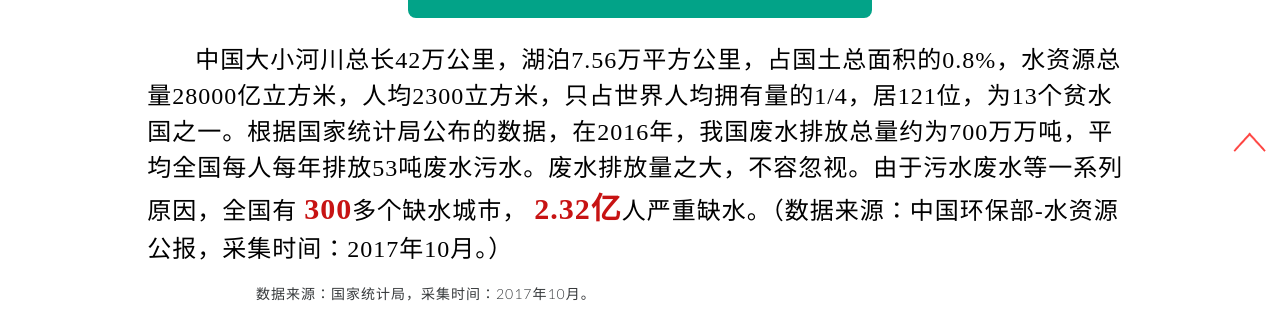
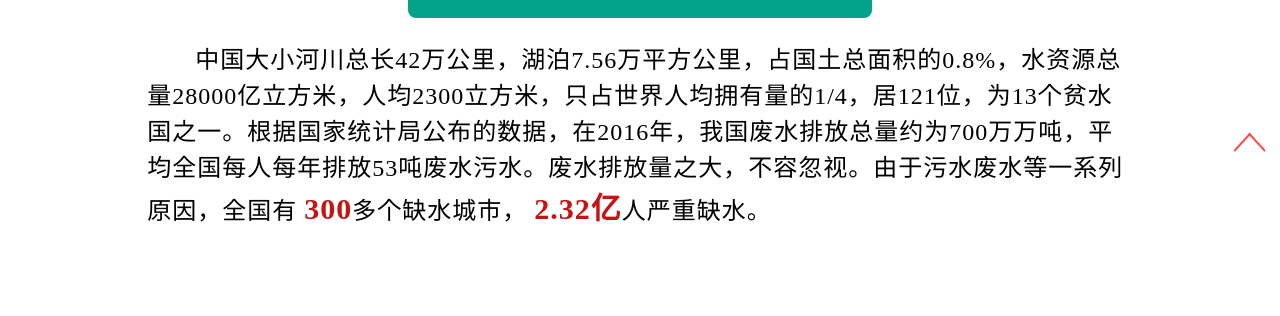
Before and after one commit to caijianfang01/caijianfang01.github.io, a plain HTML site: page index.html in a window 1280 px wide. Shown: the part 636-952 px from the top of the page. Drawn offline with nearby package versions, Linux system fonts and the light colour scheme; some packages are replaced by stand-ins of ours; files that its build step writes are made by us from their sources; a script that the page names is missing.

Commit message:
Update index.html

```diff
--- a/index.html
+++ b/index.html
@@ -287,7 +287,7 @@ Smartphone Compatible web template, free webdesigns for Nokia, Samsung, LG, Sony
             <div class='kuang'>
                 <p class="zhengwen">中国大小河川总长42万公里，湖泊7.56万平方公里，占国土总面积的0.8%，水资源总量28000亿立方米，人均2300立方米，只占世界人均拥有量的1/4，居121位，为13个贫水国之一。根据国家统计局公布的数据，在2016年，我国废水排放总量约为700万万吨，平均全国每人每年排放53吨废水污水。废水排放量之大，不容忽视。由于污水废水等一系列原因，全国有
                     <sapn style="color:rgb(199, 19, 19);font-size:30px;font-weight:bold">300</sapn>多个缺水城市，
-                    <sapn style="color:rgb(199, 19, 19);font-size:30px;font-weight:bold">2.32亿</sapn>人严重缺水。（数据来源：中国环保部-水资源公报，采集时间：2017年10月。）</p>
+                    <sapn style="color:rgb(199, 19, 19);font-size:30px;font-weight:bold">2.32亿</sapn>人严重缺水。</p>
             </div>
             <div style="width:60%;height:650px;overflow:hidden">
                 <div class='tableauPlaceholder' id='viz1512992029422' style='position: relative'><noscript><a href='#'><img alt='各省人口总数与年废水排放总量（颜色由浅到深：排放总量小到大  面积由小到大：人口从少到多） ' src='https:&#47;&#47;public.tableau.com&#47;static&#47;images&#47;wa&#47;wangye&#47;sheet0&#47;1_rss.png' style='border: none' /></a></noscript><object class='tableauViz'
@@ -301,8 +301,9 @@ Smartphone Compatible web template, free webdesigns for Nokia, Samsung, LG, Sony
                     scriptElement.src = 'https://public.tableau.com/javascripts/api/viz_v1.js';
                     vizElement.parentNode.insertBefore(scriptElement, vizElement);
                 </script>
-                <p>数据来源：国家统计局，采集时间：2017年10月。</p>
+
             </div>
+            <p>数据来源：国家统计局，采集时间：2017年10月。</p>
             <div style="height:24px">&nbsp;</div>
             <div class='kuang'>
                 <p class="zhengwen">中国七大水系的污染程度以污染程度大小进行排序，其结果为:辽河、海河、淮河、黄河、松花江、长江，其中，辽河、海河、淮河污染最重。综合考虑中国地表水资源质量现状，符合《地面水环境质量标准》的Ⅰ、Ⅱ类标准只占32.2%（河段统计），符合Ⅲ类标准的占28.9%，属于Ⅳ、Ⅴ类标准的占38.9%，如果将Ⅲ类标准也作为污染统计，则
@@ -321,8 +322,8 @@ Smartphone Compatible web template, free webdesigns for Nokia, Samsung, LG, Sony
                     scriptElement.src = 'https://public.tableau.com/javascripts/api/viz_v1.js';
                     vizElement.parentNode.insertBefore(scriptElement, vizElement);
                 </script>
-                <p>数据来源：国家统计局，采集时间：2017年10月。</p>
             </div>
+            <p>数据来源：国家统计局，采集时间：2017年10月。</p>
         </div>
     </section>
 
@@ -350,8 +351,8 @@ Smartphone Compatible web template, free webdesigns for Nokia, Samsung, LG, Sony
                     scriptElement.src = 'https://public.tableau.com/javascripts/api/viz_v1.js';
                     vizElement.parentNode.insertBefore(scriptElement, vizElement);
                 </script>
-                <p>数据来源：国家统计局，采集时间：2017年10月。</p>
             </div>
+            <p>数据来源：国家统计局，采集时间：2017年10月。</p>
 
             <div style="height:24px">&nbsp;</div>
             <div class='kuang'>
@@ -384,8 +385,8 @@ Smartphone Compatible web template, free webdesigns for Nokia, Samsung, LG, Sony
                     scriptElement.src = 'https://public.tableau.com/javascripts/api/viz_v1.js';
                     vizElement.parentNode.insertBefore(scriptElement, vizElement);
                 </script>
-                <p>数据来源：国家统计局，采集时间：2017年10月。</p>
             </div>
+            <p>数据来源：国家统计局，采集时间：2017年10月。</p>
             <div style="height:24px">&nbsp;</div>
             <div class="tm-wrapper-center">
                 <div class='kuang'>
```
